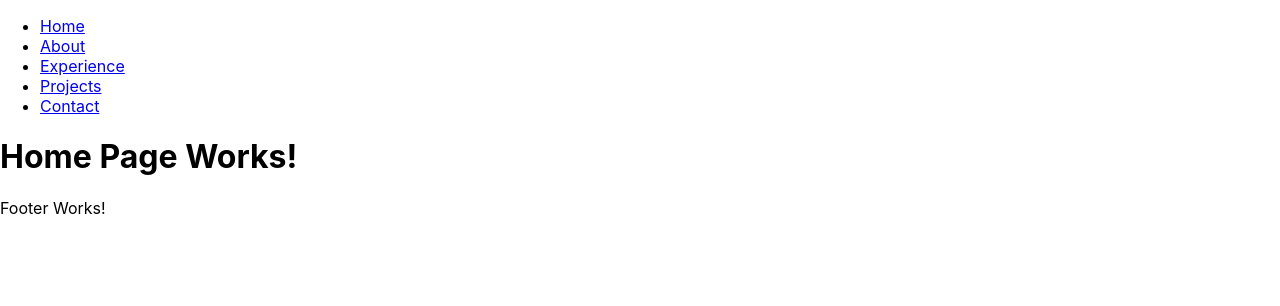
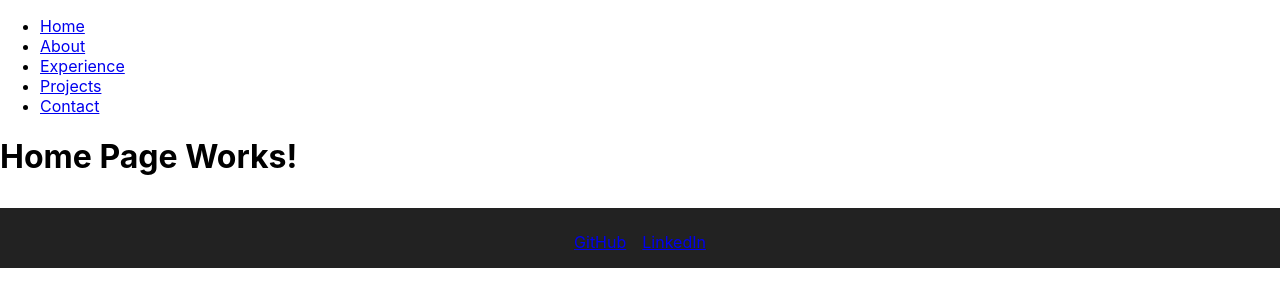
Before and after one commit to anhphan17/software-development-portfolio, a React (Create React App) app: page / in a window 1280 px wide. Shown: the top 306 px of the page. Built offline with nearby package versions, Linux system fonts and the light colour scheme; the HTML template or start-up script is replaced by a standard one.

Commit message:
Footer added & basic functionality of pages

```diff
--- a/src/components/Footer.js
+++ b/src/components/Footer.js
@@ -1,7 +1,29 @@
 import React from "react";
 
 function Footer() {
-    return <footer>Footer Works!</footer>;
+    return (
+        <footer style={footerStyle}>
+            <div style={linksStyle}>
+                <a href="https://github.com/anhphan17" target="_blank" rel="noopener noreferrer">GitHub</a>
+                <a href="https://www.linkedin.com/in/anhphan17/" target="_blank" rel="noopener noreferrer">LinkedIn</a>
+            </div>
+        </footer>
+    );
 }
 
+const footerStyle = {
+    backgroundColor: "#222",
+    color: "#fff",
+    textAlign: "center",
+    padding: "1rem",
+    marginTop: "2rem",
+};
+
+const linksStyle = {
+    display: "flex",
+    justifyContent: "center",
+    gap: "1rem",
+    marginTop: "0.5rem",
+};
+
 export default Footer;
--- a/src/pages/About.js
+++ b/src/pages/About.js
@@ -0,0 +1,7 @@
+import React from "react";
+
+function About() {
+    return <h1>About Page Works!</h1>;
+}
+
+export default About;
--- a/src/pages/Contact.js
+++ b/src/pages/Contact.js
@@ -0,0 +1,7 @@
+import React from "react";
+
+function Contact() {
+    return <h1>Contact Page Works!</h1>;
+}
+
+export default Contact;
--- a/src/pages/Experience.js
+++ b/src/pages/Experience.js
@@ -0,0 +1,7 @@
+import React from "react";
+
+function Experience() {
+    return <h1>Experience Page Works!</h1>;
+}
+
+export default Experience;
--- a/src/pages/Projects.js
+++ b/src/pages/Projects.js
@@ -0,0 +1,7 @@
+import React from "react";
+
+function Projects() {
+    return <h1>Projects Page Works!</h1>;
+}
+
+export default Projects;
```
